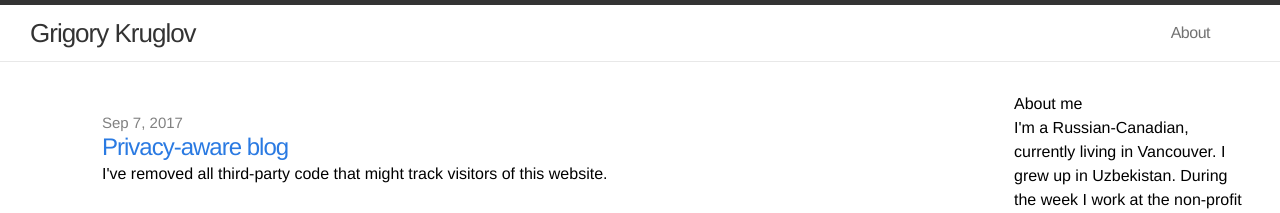
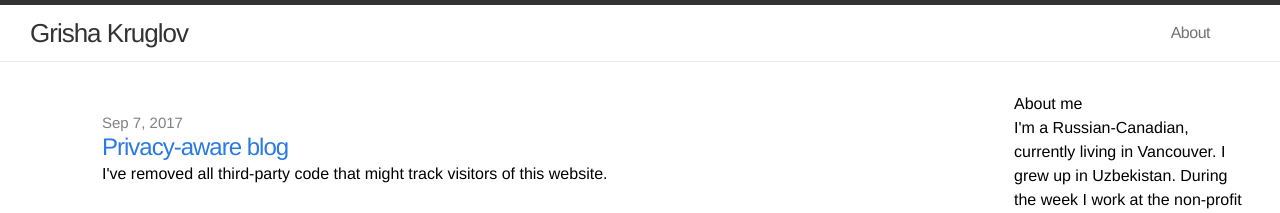
Before and after one commit to grigoryk/grigoryk.github.io, a Jekyll site: the page built from index.html, in a window 1280 px wide and 900 px high. Shown: the top 213 px of the window. Built offline with Jekyll 4.4.1, drawn with Linux system fonts in a browser that asks for light colours.

Commit message:
Change name in header from 'Grigory' to 'Grisha'. Branding! :D

```diff
--- a/_config.yml
+++ b/_config.yml
@@ -1,5 +1,5 @@
 # Site settings
-title: Grigory Kruglov
+title: Grisha Kruglov
 email: grigory@kruglov.ca
 description: "Grisha's blog"
 baseurl: ""
```
